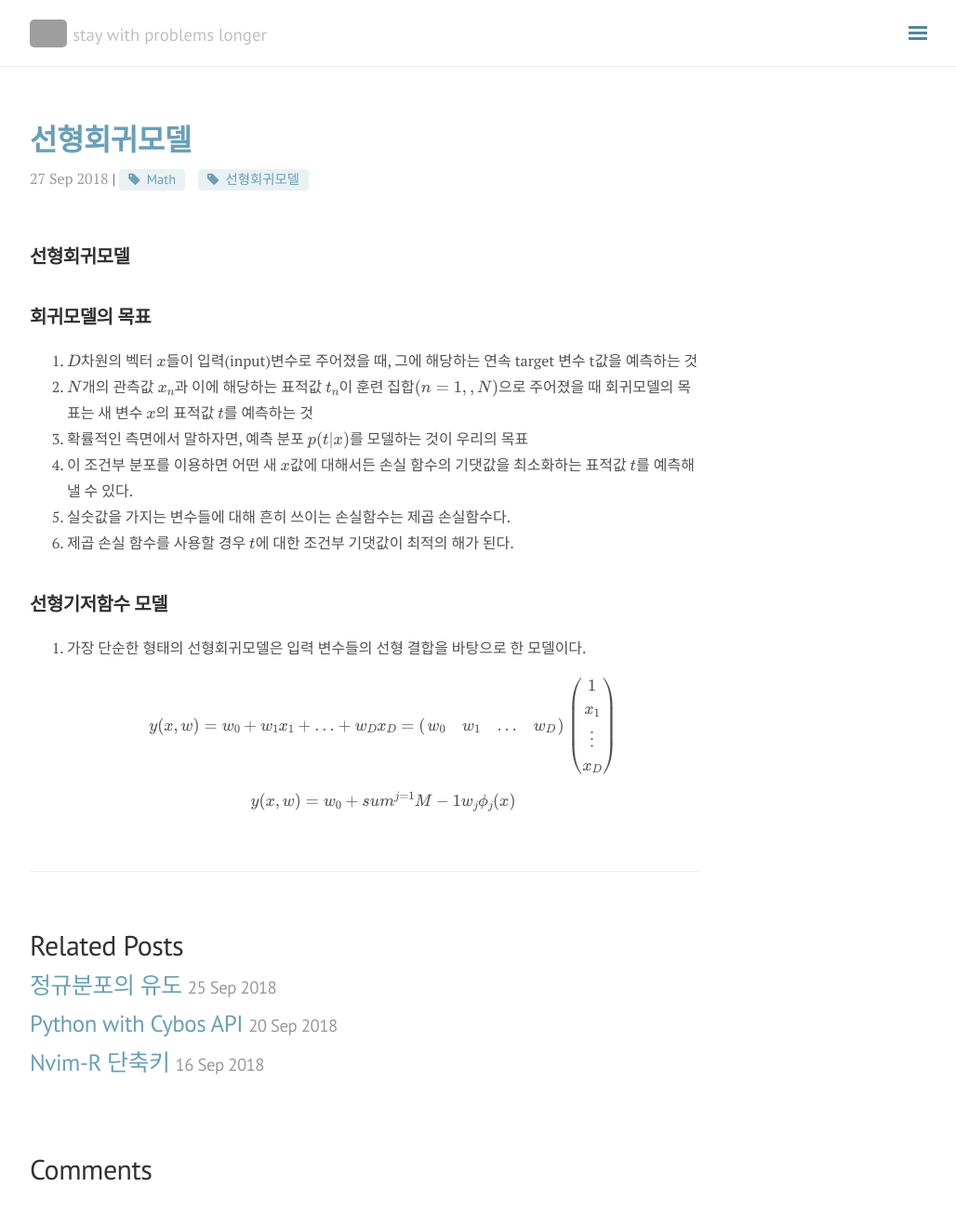
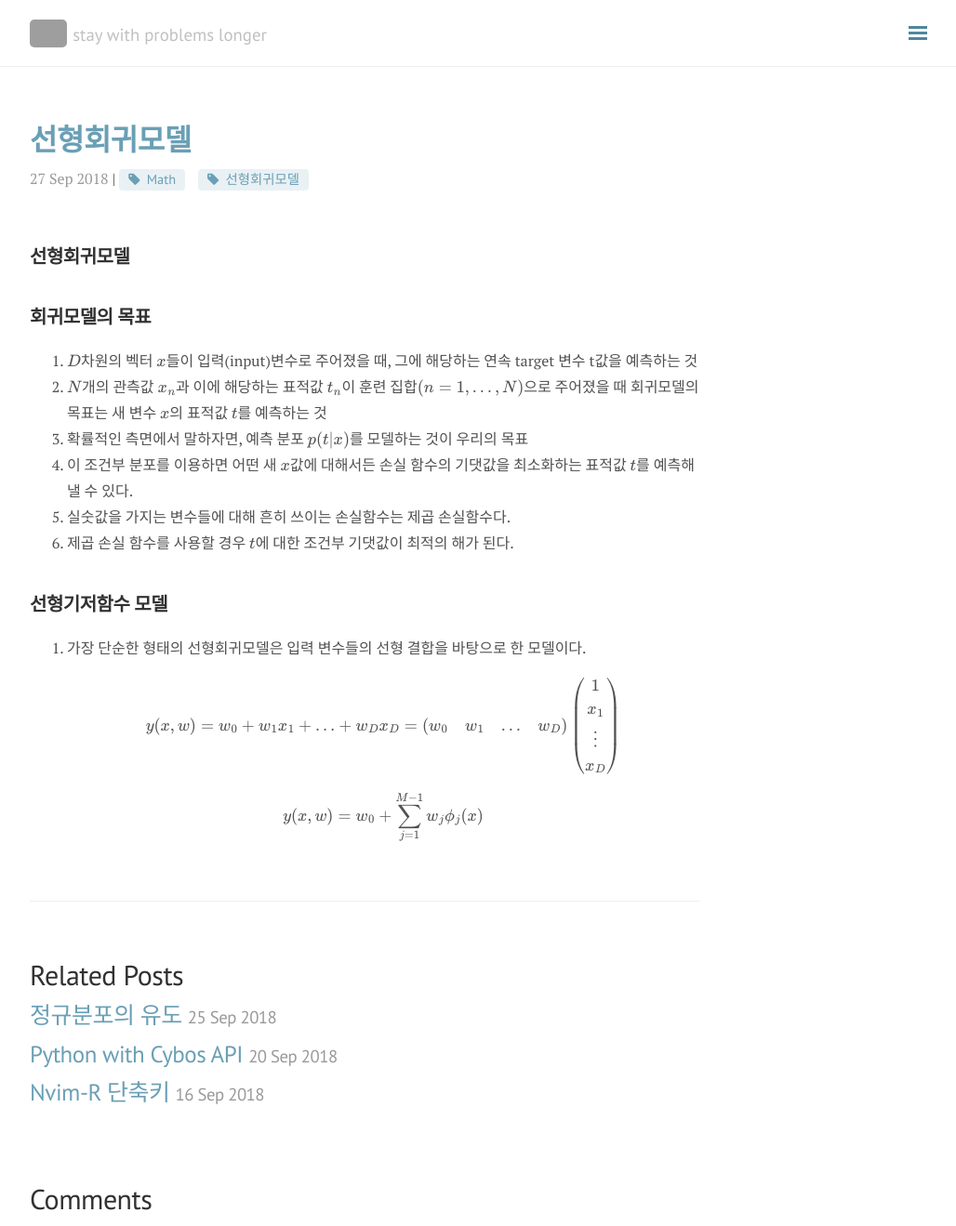
Before and after one commit to seokhoonj/seokhoonj.github.io, a Jekyll site: the page built from _posts/Math/2018-09-27-Math-linear_regression.md, in a window 1280 px wide and 1319 px high. Shown: the whole window at 93% size, without its empty margins (248-1276 px from the left). Built offline with Jekyll 4.4.1, drawn with Linux system fonts in a browser that asks for light colours; nearby versions of some CDN libraries; formulas are drawn with MathJax 3; comment, search, counter and statistics services are not loaded; grey boxes are pictures that could not be loaded.

Commit message:
add _posts

```diff
--- a/_posts/Math/2018-09-27-Math-linear_regression.md
+++ b/_posts/Math/2018-09-27-Math-linear_regression.md
@@ -12,7 +12,7 @@ comments: false
 
 ## 회귀모델의 목표
 1. $D$차원의 벡터 $x$들이 입력(input)변수로 주어졌을 때, 그에 해당하는 연속 target 변수 t값을 예측하는 것
-2. $N$개의 관측값 ${x\_n}$과 이에 해당하는 표적값 ${t\_n}$이 훈련 집합$(n = 1, , N)$으로 주어졌을 때 회귀모델의 목표는 새 변수 $x$의 표적값 $t$를 예측하는 것
+2. $N$개의 관측값 ${x\_n}$과 이에 해당하는 표적값 ${t\_n}$이 훈련 집합$(n = 1, \ldots, N)$으로 주어졌을 때 회귀모델의 목표는 새 변수 $x$의 표적값 $t$를 예측하는 것
 3. 확률적인 측면에서 말하자면, 예측 분포 $p(t\|x)$를 모델하는 것이 우리의 목표
 4. 이 조건부 분포를 이용하면 어떤 새 $x$값에 대해서든 손실 함수의 기댓값을 최소화하는 표적값 $t$를 예측해 낼 수 있다.
 5. 실숫값을 가지는 변수들에 대해 흔히 쓰이는 손실함수는 제곱 손실함수다.
@@ -21,4 +21,4 @@ comments: false
 ## 선형기저함수 모델
 1. 가장 단순한 형태의 선형회귀모델은 입력 변수들의 선형 결합을 바탕으로 한 모델이다.
 \\( y(x, w) = w\_0 + w\_1x\_1 + ... + w\_Dx\_D  = \left(\begin{array}{ccc} w\_0 & w\_1 & \ldots & w\_D \end{array}\right) \left(\begin{array}{c} 1 \\\\ x\_1 \\\\ \vdots \\\\ x\_D \end{array}\right) \\)
-\\( y(x, w) = w\_0 + sum^{j=1}{M-1} w\_j\phi\_j(x) \\)
+\\( y(x, w) = w\_0 + \sum\_{j=1}^{M-1} w\_j\phi\_j(x) \\)
```
